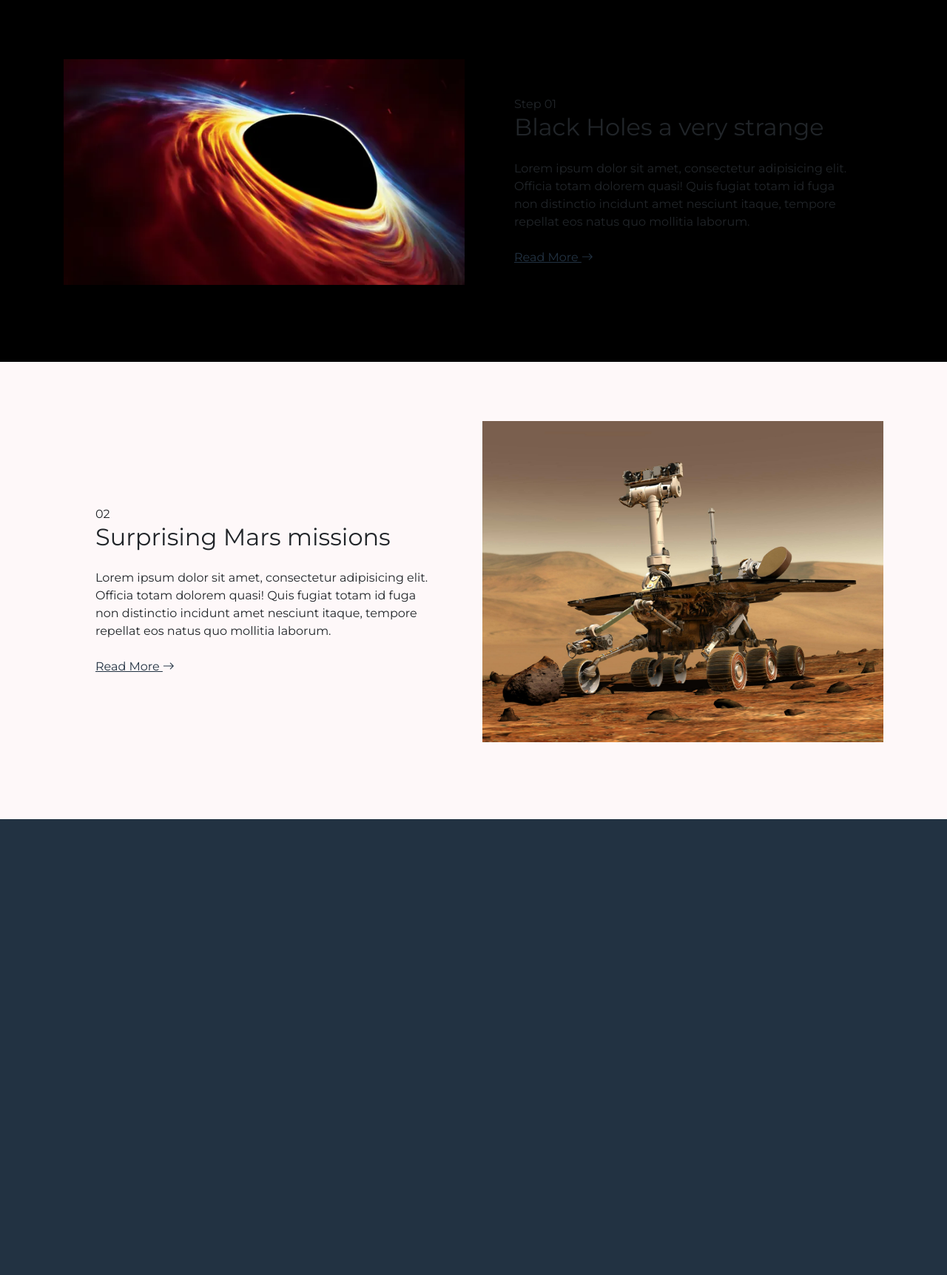
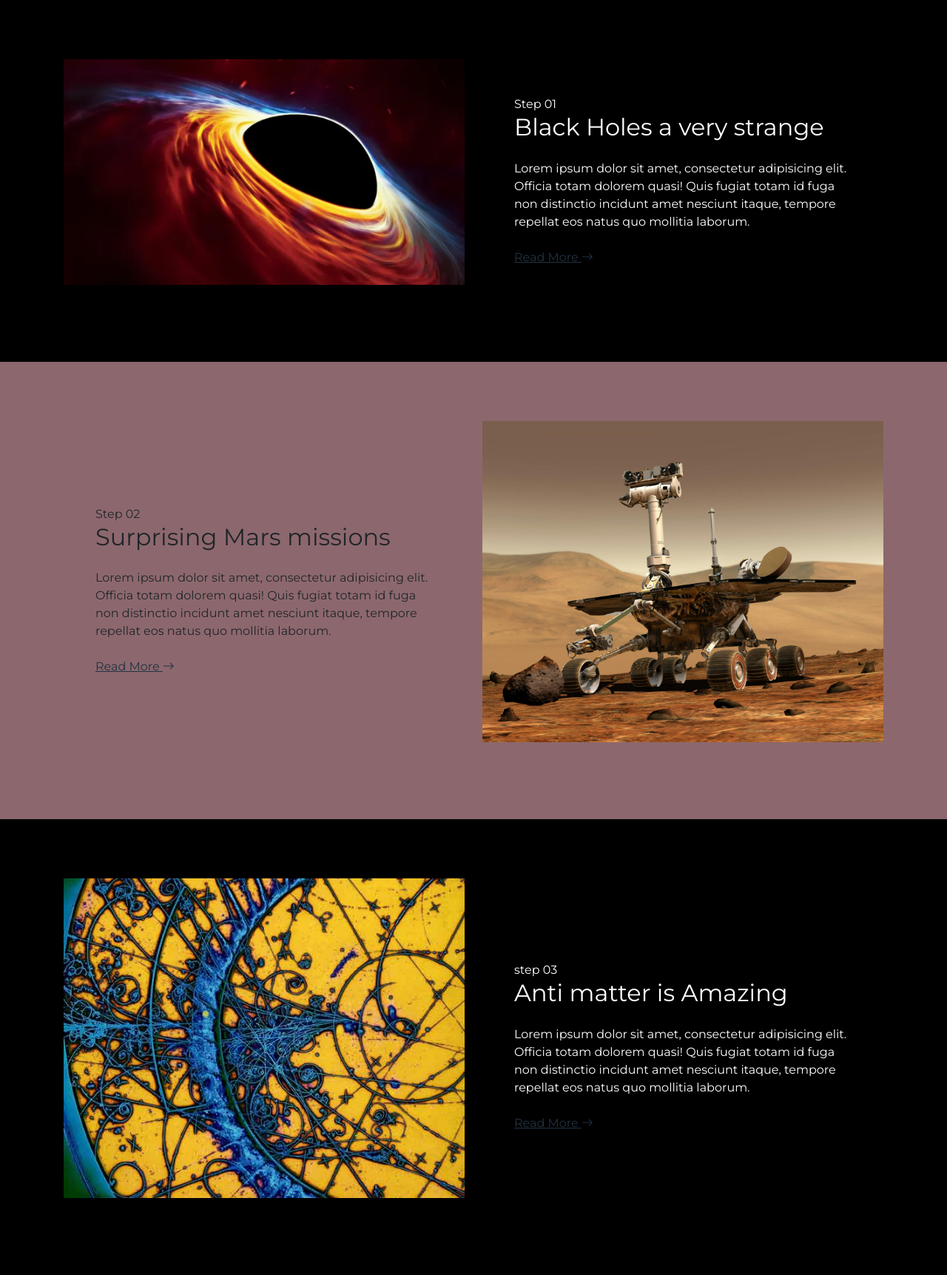
Before and after one commit to Harmonica-Men/AstroShare-Blog, a Django app: page / in a window 1280 px wide. Shown: the part 800-2523 px from the top of the page at 74% size. Before the commit the page ends 1907 px from the top, so only its background shows below. Run offline with Django 4.2, Linux system fonts and the light colour scheme; some libraries are stand-ins or nearby versions.

Commit message:
Homepage - Style section

```diff
--- a/blogger/templates/homepage.html
+++ b/blogger/templates/homepage.html
@@ -131,13 +131,13 @@
   container-custom">
 
     <div class="row">
-      <div class="col-12 col-sm-6 d-md-flex justify-content-md-ceneter">
+      <div class="col-12 col-sm-6 d-md-flex justify-content-md-center">
         <img src="/static/images/black-hole.webp" alt="Black Hole" class="img-fluid pb-4 steps__section-thumbnail" width="553" height="746" loading="lazy">
       </div>
 
-      <div class="col-12 col-sm-6 align-self-center justify-content-md-ceneter">
+      <div class="col-12 col-sm-6 align-self-center justify-content-md-center">
 
-        <div class="steps__content-width">
+        <div class="steps__content-width text-white">
           <span>Step 01</span>
           <h1 class="h2 mb-4">Black Holes a very strange</h1>
           <p class="mb-4">Lorem ipsum dolor sit amet, consectetur adipisicing elit. Officia totam dolorem quasi! Quis fugiat totam id fuga non distinctio incidunt amet nesciunt itaque, tempore repellat eos natus quo mollitia laborum.</p>
@@ -157,13 +157,13 @@
     <div class="container-custom">
 
       <div class="row">
-        <div class="col-12 col-sm-6 d-md-flex justify-content-md-ceneter order-sm-1">
+        <div class="col-12 col-sm-6 d-md-flex justify-content-md-center order-sm-1">
           <img src="/static/images/pexels-pixabay-73910.jpg" alt="Health Benefits" class="img-fluid pb-4 steps__section-thumbnail" width="553" height="746" loading="lazy">
         </div>
 
-        <div class="col-12 col-sm-6 align-self-center justify-content-md-ceneter">
+        <div class="col-12 col-sm-6 align-self-center justify-content-md-center">
           <div class="steps__content-width">
-            <span>02</span>
+            <span>Step 02</span>
             <h1 class="h2 mb-4">Surprising Mars missions</h1>
             <p class="mb-4">Lorem ipsum dolor sit amet, consectetur adipisicing elit. Officia totam dolorem quasi! Quis fugiat totam id fuga non distinctio incidunt amet nesciunt itaque, tempore repellat eos natus quo mollitia laborum.</p>
             <a href="#">Read More <i class="bi bi-arrow-right"></i></a>
@@ -175,6 +175,31 @@
   </section>
   <!-- Section Two End -->
 
+  <!-- Section Tree Start -->
+  <section class="steps container-custom">
+
+    <div class="row">
+      <div class="col-12 col-sm-6 d-md-flex justify-content-md-center">
+        <img src="/static/images/particle-shower.jpg" alt="Particle Collisions" class="img-fluid pb-4 steps__section-thumbnail" width="553" height="746" loading="lazy">
+      </div>
+
+      <div class="col-12 col-sm-6 align-self-center justify-content-md-center">
+
+        <div class="steps__content-width text-white">
+          <span>step 03</span>
+          <h1 class="h2 mb-4">Anti matter is Amazing</h1>
+          <p class="mb-4">Lorem ipsum dolor sit amet, consectetur adipisicing elit. Officia totam dolorem quasi! Quis fugiat totam id fuga non distinctio incidunt amet nesciunt itaque, tempore repellat eos natus quo mollitia laborum.</p>
+          <a href="#">Read More <i class="bi bi-arrow-right"></i></a>
+
+        </div>
+
+      </div>
+    </div>
+
+  </section>
+  <!-- Section Tree End -->
+
+
 
 
   <!-- Bootstrap JS -->
--- a/static/css/main.css
+++ b/static/css/main.css
@@ -6,7 +6,7 @@
 
 :root {
   --primary-color: #223242;
-  --primary-color-highlight: #233D54;
+  --primary-color-highlight: #89a4bb;
   --bs-body-bg: #000000;
   --bs-body-font-family: 'Montserrat', sans-serif;
 }
@@ -181,7 +181,7 @@ a:hover {
 }
 
 .steps--background {
-  background-color: #FEF8F9;
+  background-color: #8c686e;
 }
 
 @media (min-width: 544px) {
```
Also changed, not shown: static/images/particle-shower.jpg (added).
